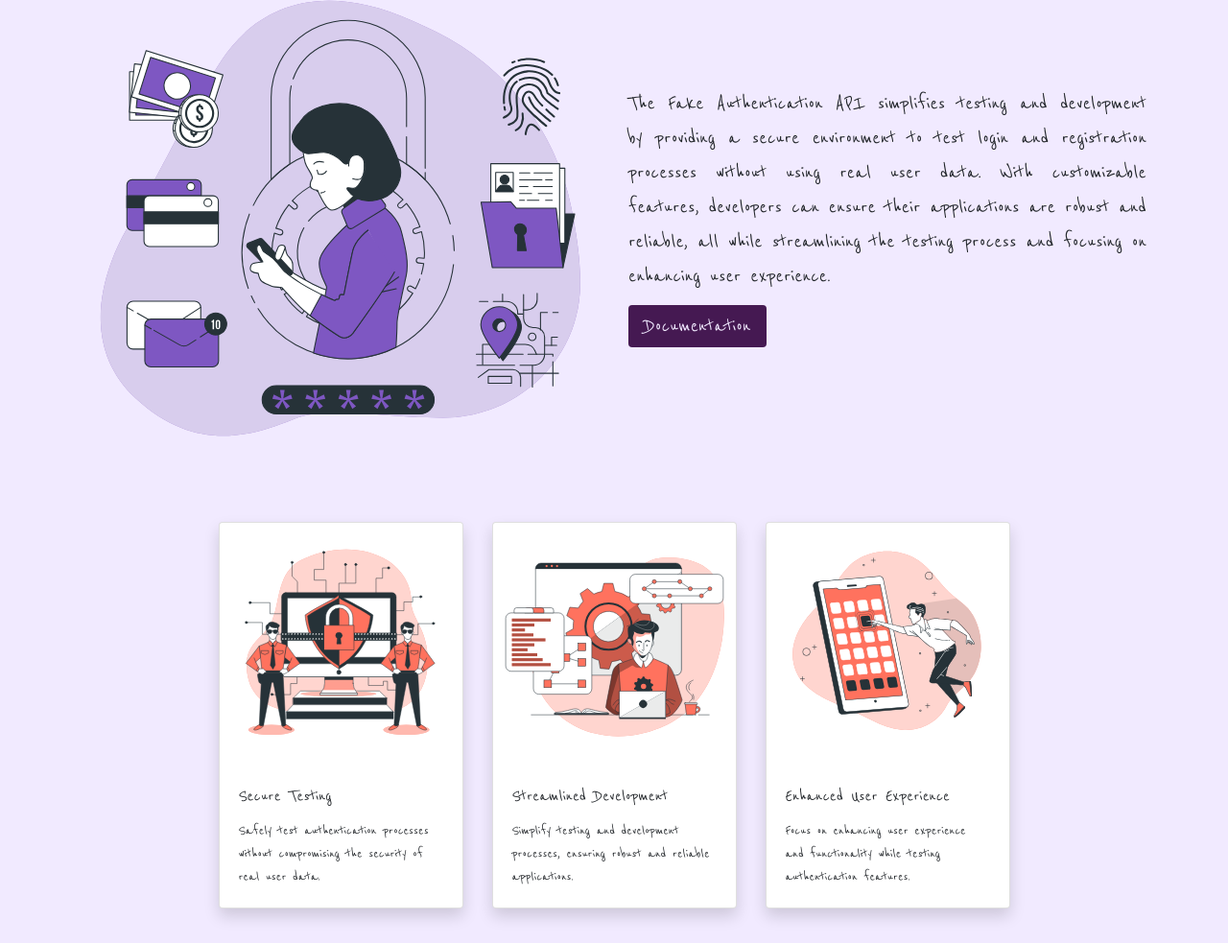
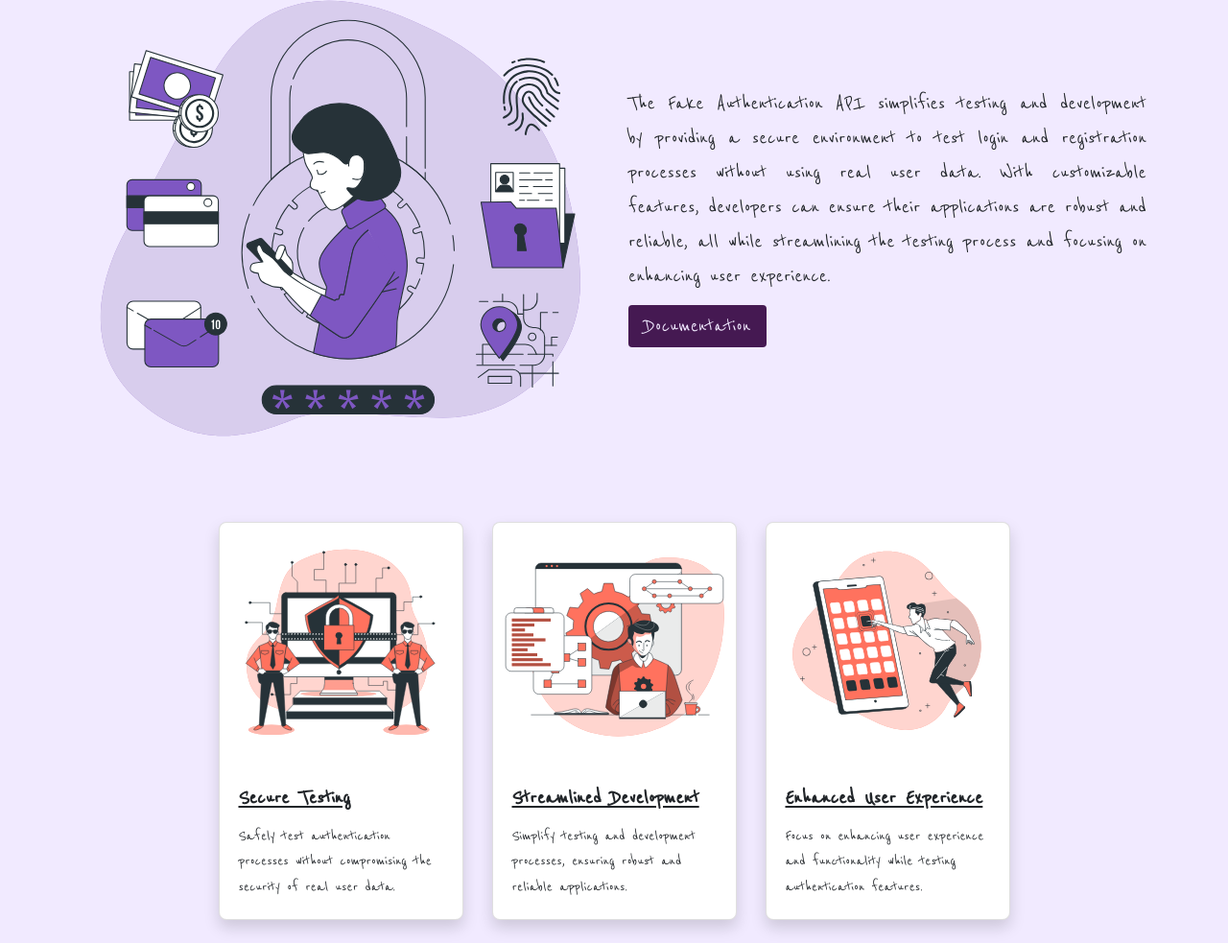
Before and after one commit to rakshixh/FakeAuthentication-API, a website: page website/index.html in a window 1280 px wide. Shown: the part 172-1155 px from the top of the page at 96% size. Drawn offline with nearby package versions, Linux system fonts and the light colour scheme.

Commit message:
added custom style for cards

```diff
--- a/website/style.css
+++ b/website/style.css
@@ -65,3 +65,17 @@ body {
 .btn:hover {
     color: #F1EAFF;
 }
+
+.card {
+    border-radius: 8px !important;
+}
+
+.card-title {
+    font-weight: bold;
+    text-decoration: underline;
+    font-size: x-large;
+}
+
+.card-text {
+    font-size: 1.1rem;
+}
```
